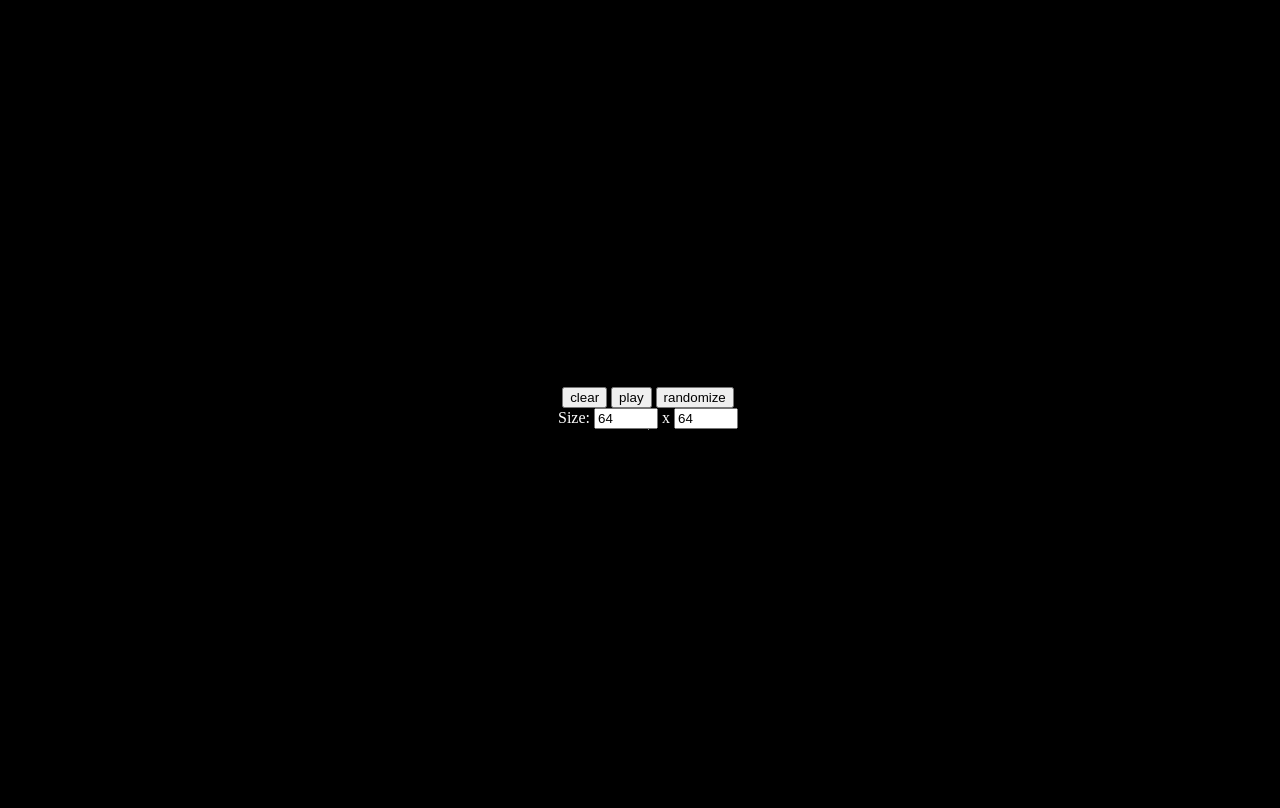
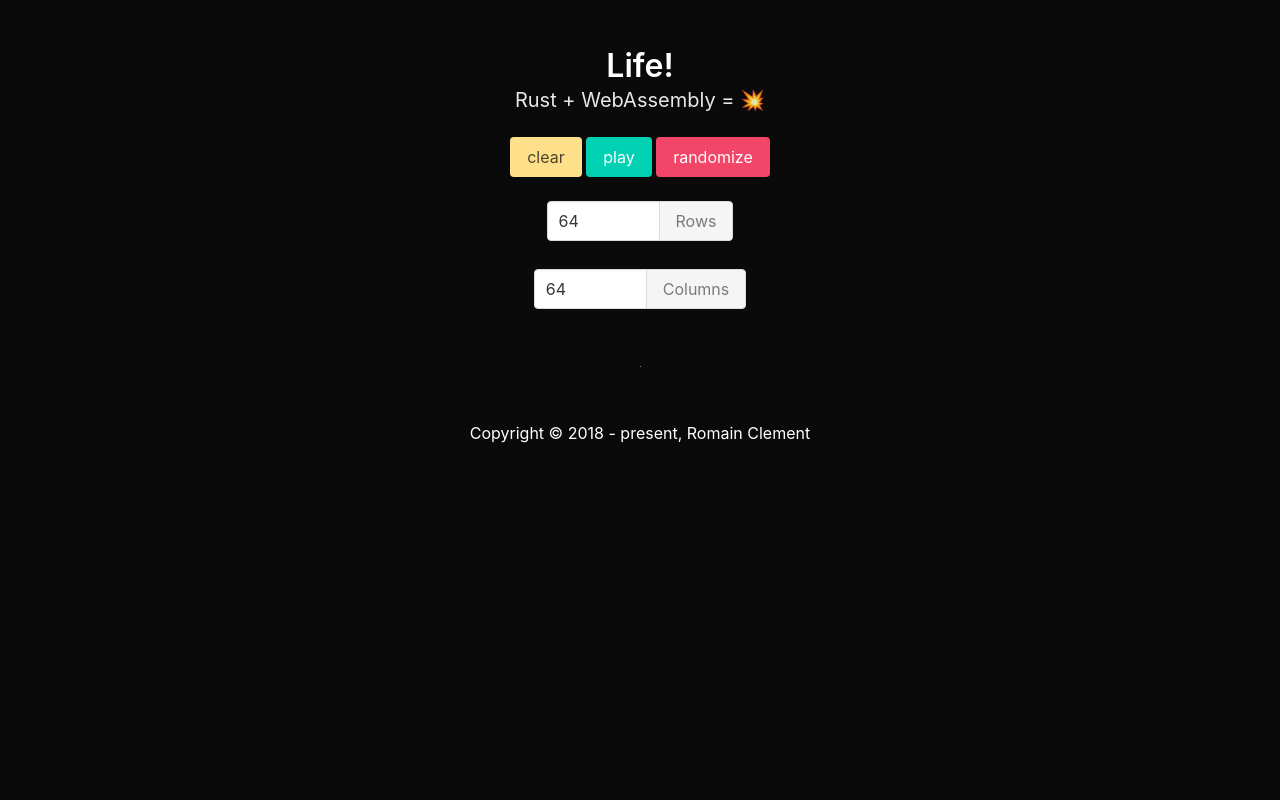
Before and after one commit to rclement/life-wasm, a website built with webpack: page www/index.html in a window 1280 px wide. Built offline with nearby package versions, Linux system fonts and the light colour scheme; what life-wasm would draw is missing.

Commit message:
Better styling using bulma

```diff
--- a/www/index.html
+++ b/www/index.html
@@ -4,35 +4,52 @@
     <meta charset="utf-8">
     <meta name="viewport" content="width=device-width, initial-scale=1">
     <title>Life!</title>
-    <style>
-      body {
-        background-color: #000000;
-        color: #ffffff;
-        position: absolute;
-        top: 0;
-        left: 0;
-        width: 100%;
-        height: 100%;
-        display: flex;
-        flex-direction: column;
-        align-items: center;
-        justify-content: center;
-      }
-    </style>
   </head>
   <body>
-    <span>
-      <button id="clear">clear</button>
-      <button id="play-pause">play</button>
-      <button id="randomize">randomize</button>
-    </span>
-    <span>
-      Size:
-      <input id="width-input" type="number" min="4" max="128" step="1" value="64">
-      x
-      <input id="height-input" type="number" min="4" max="128" step="1" value="64">
-    </span>
-    <canvas id="life-canvas"></canvas>
+    <section class="hero is-fullheight is-black">
+      <div class="hero-head"/>
+
+      <div class="hero-body">
+        <div class="container has-text-centered">
+          <h1 class="title">Life!</h1>
+          <h6 class="subtitle">Rust + WebAssembly = 💥</h6>
+
+          <div class="content">
+            <button id="clear" class="button is-warning">clear</button>
+            <button id="play-pause" class="button is-primary">play</button>
+            <button id="randomize" class="button is-danger">randomize</button>
+          </div>
+
+          <div class="content">
+            <div class="field has-addons has-addons-centered">
+              <p class="control">
+                <input id="width-input" class="input" type="number" min="4" max="128" step="1" value="64">
+              </p>
+              <p class="control">
+                  <a class="button is-static">Rows</a>
+              </p>
+            </div>
+            <div class="field has-addons has-addons-centered">
+              <p class="control">
+                <input id="height-input" class="input" type="number" min="4" max="128" step="1" value="64">
+              </p>
+              <p class="control">
+                <a class="button is-static">Columns</a>
+              </p>
+            </div>
+          </div>
+
+          <canvas id="life-canvas"></canvas>
+        </div>
+      </div>
+
+      <div class="hero-foot">
+        <div class="content has-text-centered">
+          <p>Copyright © 2018 - present, Romain Clement</p>
+        </div>
+      </div>
+    </section>
+
     <script src="./bootstrap.js"></script>
   </body>
 </html>
--- a/www/index.js
+++ b/www/index.js
@@ -1,5 +1,6 @@
 import { Universe, Cell } from "life-wasm";
 import { memory } from "life-wasm/life_wasm_bg";
+import Bulma from "bulma";
 
 const playPauseButton = document.getElementById("play-pause");
 const randomizeButton = document.getElementById("randomize");
--- a/www/webpack.config.js
+++ b/www/webpack.config.js
@@ -3,12 +3,26 @@ const path = require('path');
 
 module.exports = {
   entry: "./bootstrap.js",
+
   output: {
     path: path.resolve(__dirname, "dist"),
     filename: "bootstrap.js",
   },
-  mode: "development",
+
+  mode: process.env.NODE_ENV,
+
+  module: {
+    rules: [{
+      test: /\.(css|sass|scss)$/,
+      use: [
+        "style-loader",
+        "css-loader", // translates CSS into CommonJS
+        "sass-loader" // compiles Sass to CSS, using Node Sass by default
+      ]
+    }]
+  },
+
   plugins: [
-    new CopyWebpackPlugin(['index.html', '.nojekyll'])
+    new CopyWebpackPlugin(["index.html", ".nojekyll"])
   ],
 };
```
Also changed, not shown: www/package.json (+7 -2 lines), 1 other file.
